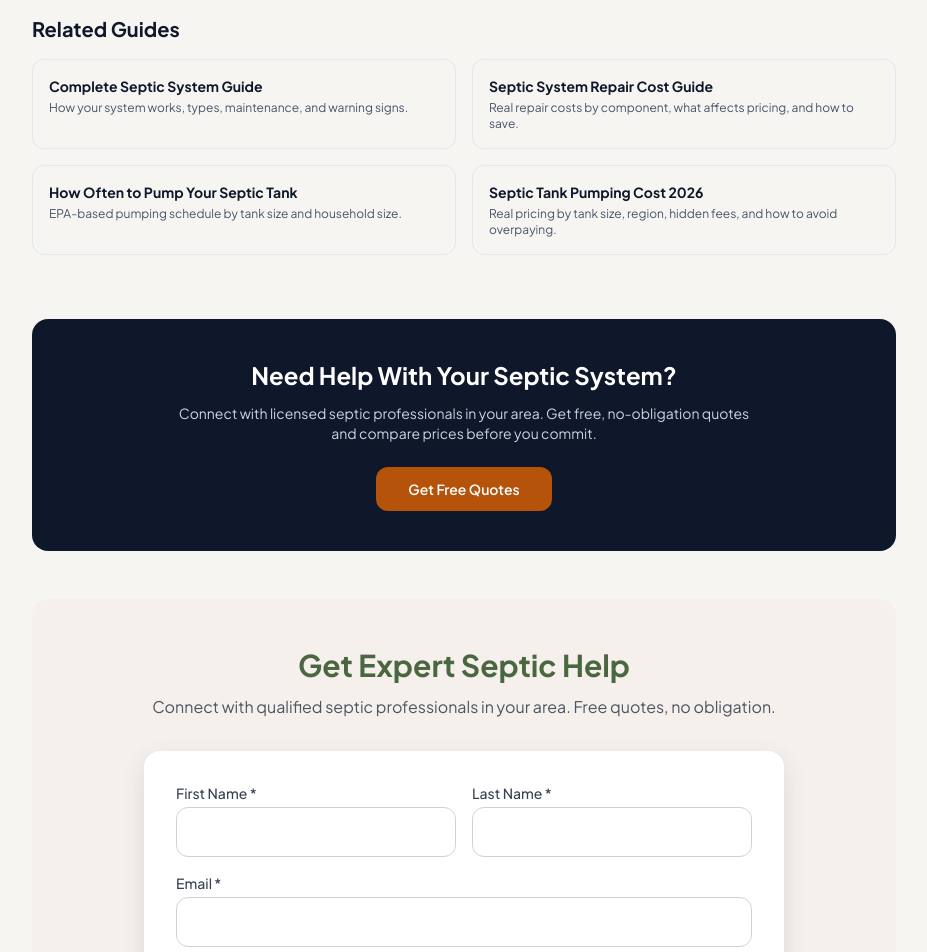
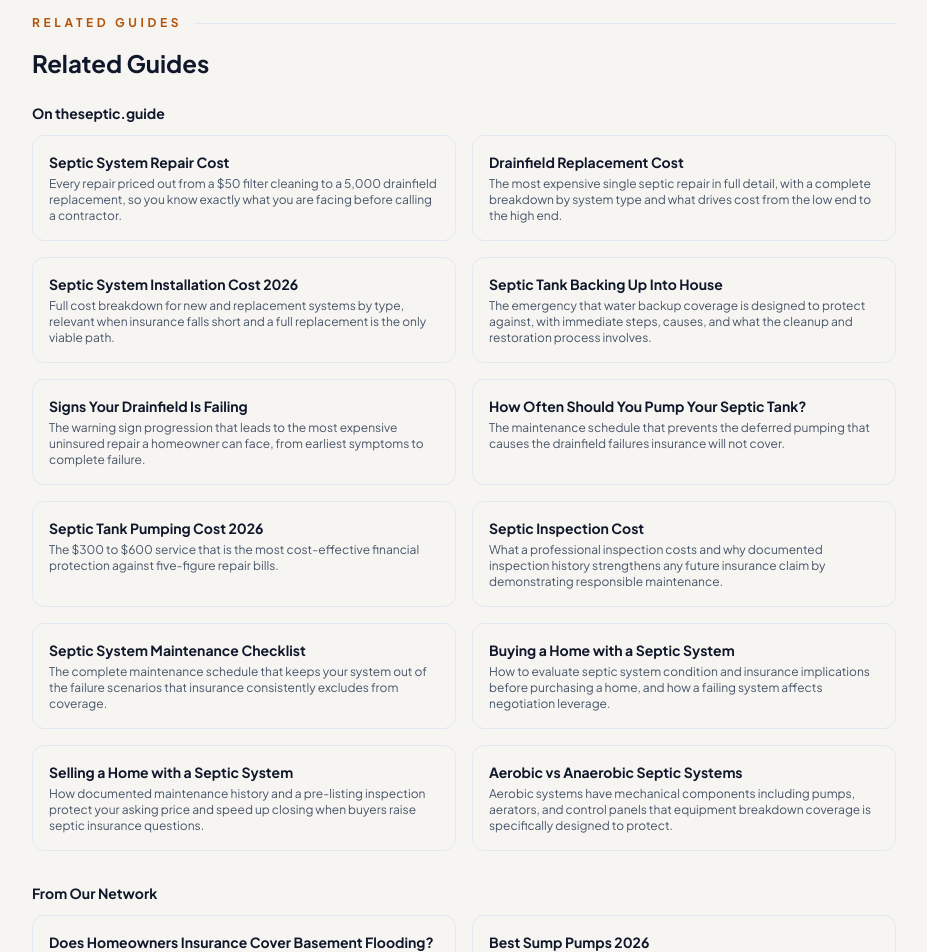
Before and after one commit to thebasementguide2026/theseptic.guide-, a Next.js app: page /articles/does-insurance-cover-septic-repair-replacement in a window 1280 px wide. Shown: the part 8960-9912 px from the top of the page, without its empty margins (176-1103 px from the left). Built offline with nearby package versions, Linux system fonts and the light colour scheme.

Commit message:
Replace Related Guides section with expanded version

```diff
--- a/app/articles/does-insurance-cover-septic-repair-replacement/page.tsx
+++ b/app/articles/does-insurance-cover-septic-repair-replacement/page.tsx
@@ -567,28 +567,86 @@ export default function InsuranceCoverSepticArticle() {
 
                   {/* Related Guides */}
           <div className='mb-16'>
-            <h2 className='text-xl font-bold text-slate-900 mb-4'>Related Guides</h2>
-            <div className='grid md:grid-cols-2 gap-4'>
-              <Link href='/articles/complete-septic-guide' className='block p-4 border border-slate-200 rounded-lg hover:shadow-md transition-shadow'>
-                <h3 className='font-bold text-slate-900 mb-1 text-sm'>Complete Septic System Guide</h3>
-                <p className='text-slate-600 text-xs'>How your system works, types, maintenance, and warning signs.</p>
+            <div className='flex items-center space-x-3 mb-4'>
+              <span className='text-amber-700 font-bold tracking-[0.3em] text-xs uppercase'>Related Guides</span>
+              <div className='flex-1 h-px bg-slate-200'></div>
+            </div>
+            <h2 className='text-2xl font-bold text-slate-900 mb-6'>Related Guides</h2>
+
+            <h3 className='font-bold text-slate-900 text-sm mb-3'>On theseptic.guide</h3>
+            <div className='grid md:grid-cols-2 gap-4 mb-8'>
+              <Link href='/cost-guides/septic-system-repair-cost' className='block p-4 border border-slate-200 rounded-lg hover:shadow-md transition-shadow'>
+                <h4 className='font-bold text-slate-900 mb-1 text-sm'>Septic System Repair Cost</h4>
+                <p className='text-slate-600 text-xs'>Every repair priced out from a $50 filter cleaning to a  5,000 drainfield replacement, so you know exactly what you are facing before calling a contractor.</p>
               </Link>
-              <Link href='/cost-guides/septic-system-repair-cost' className='block p-4 border border-slate-200 rounded-lg hover:shadow-md transition-shadow'>
-                <h3 className='font-bold text-slate-900 mb-1 text-sm'>Septic System Repair Cost Guide</h3>
-                <p className='text-slate-600 text-xs'>Real repair costs by component, what affects pricing, and how to save.</p>
+              <Link href='/cost-guides/drainfield-replacement-cost' className='block p-4 border border-slate-200 rounded-lg hover:shadow-md transition-shadow'>
+                <h4 className='font-bold text-slate-900 mb-1 text-sm'>Drainfield Replacement Cost</h4>
+                <p className='text-slate-600 text-xs'>The most expensive single septic repair in full detail, with a complete breakdown by system type and what drives cost from the low end to the high end.</p>
+              </Link>
+              <Link href='/cost-guides/septic-system-installation-cost' className='block p-4 border border-slate-200 rounded-lg hover:shadow-md transition-shadow'>
+                <h4 className='font-bold text-slate-900 mb-1 text-sm'>Septic System Installation Cost 2026</h4>
+                <p className='text-slate-600 text-xs'>Full cost breakdown for new and replacement systems by type, relevant when insurance falls short and a full replacement is the only viable path.</p>
+              </Link>
+              <Link href='/articles/septic-tank-backing-up' className='block p-4 border border-slate-200 rounded-lg hover:shadow-md transition-shadow'>
+                <h4 className='font-bold text-slate-900 mb-1 text-sm'>Septic Tank Backing Up Into House</h4>
+                <p className='text-slate-600 text-xs'>The emergency that water backup coverage is designed to protect against, with immediate steps, causes, and what the cleanup and restoration process involves.</p>
+              </Link>
+              <Link href='/articles/signs-drainfield-is-failing' className='block p-4 border border-slate-200 rounded-lg hover:shadow-md transition-shadow'>
+                <h4 className='font-bold text-slate-900 mb-1 text-sm'>Signs Your Drainfield Is Failing</h4>
+                <p className='text-slate-600 text-xs'>The warning sign progression that leads to the most expensive uninsured repair a homeowner can face, from earliest symptoms to complete failure.</p>
               </Link>
               <Link href='/articles/how-often-pump-septic-tank' className='block p-4 border border-slate-200 rounded-lg hover:shadow-md transition-shadow'>
-                <h3 className='font-bold text-slate-900 mb-1 text-sm'>How Often to Pump Your Septic Tank</h3>
-                <p className='text-slate-600 text-xs'>EPA-based pumping schedule by tank size and household size.</p>
+                <h4 className='font-bold text-slate-900 mb-1 text-sm'>How Often Should You Pump Your Septic Tank?</h4>
+                <p className='text-slate-600 text-xs'>The maintenance schedule that prevents the deferred pumping that causes the drainfield failures insurance will not cover.</p>
               </Link>
               <Link href='/articles/septic-tank-pumping-cost' className='block p-4 border border-slate-200 rounded-lg hover:shadow-md transition-shadow'>
-                <h3 className='font-bold text-slate-900 mb-1 text-sm'>Septic Tank Pumping Cost 2026</h3>
-                <p className='text-slate-600 text-xs'>Real pricing by tank size, region, hidden fees, and how to avoid overpaying.</p>
+                <h4 className='font-bold text-slate-900 mb-1 text-sm'>Septic Tank Pumping Cost 2026</h4>
+                <p className='text-slate-600 text-xs'>The $300 to $600 service that is the most cost-effective financial protection against five-figure repair bills.</p>
               </Link>
+              <Link href='/cost-guides/septic-inspection-cost' className='block p-4 border border-slate-200 rounded-lg hover:shadow-md transition-shadow'>
+                <h4 className='font-bold text-slate-900 mb-1 text-sm'>Septic Inspection Cost</h4>
+                <p className='text-slate-600 text-xs'>What a professional inspection costs and why documented inspection history strengthens any future insurance claim by demonstrating responsible maintenance.</p>
+              </Link>
+              <Link href='/articles/septic-system-maintenance' className='block p-4 border border-slate-200 rounded-lg hover:shadow-md transition-shadow'>
+                <h4 className='font-bold text-slate-900 mb-1 text-sm'>Septic System Maintenance Checklist</h4>
+                <p className='text-slate-600 text-xs'>The complete maintenance schedule that keeps your system out of the failure scenarios that insurance consistently excludes from coverage.</p>
+              </Link>
+              <Link href='/articles/buying-home-with-septic' className='block p-4 border border-slate-200 rounded-lg hover:shadow-md transition-shadow'>
+                <h4 className='font-bold text-slate-900 mb-1 text-sm'>Buying a Home with a Septic System</h4>
+                <p className='text-slate-600 text-xs'>How to evaluate septic system condition and insurance implications before purchasing a home, and how a failing system affects negotiation leverage.</p>
+              </Link>
+              <Link href='/articles/selling-home-with-septic' className='block p-4 border border-slate-200 rounded-lg hover:shadow-md transition-shadow'>
+                <h4 className='font-bold text-slate-900 mb-1 text-sm'>Selling a Home with a Septic System</h4>
+                <p className='text-slate-600 text-xs'>How documented maintenance history and a pre-listing inspection protect your asking price and speed up closing when buyers raise septic insurance questions.</p>
+              </Link>
+              <Link href='/articles/aerobic-vs-anaerobic-septic' className='block p-4 border border-slate-200 rounded-lg hover:shadow-md transition-shadow'>
+                <h4 className='font-bold text-slate-900 mb-1 text-sm'>Aerobic vs Anaerobic Septic Systems</h4>
+                <p className='text-slate-600 text-xs'>Aerobic systems have mechanical components including pumps, aerators, and control panels that equipment breakdown coverage is specifically designed to protect.</p>
+              </Link>
+            </div>
+
+            <h3 className='font-bold text-slate-900 text-sm mb-3'>From Our Network</h3>
+            <div className='grid md:grid-cols-2 gap-4 mb-8'>
+              <Link href='https://thebasement.guide/articles/does-insurance-cover-basement-flooding' className='block p-4 border border-slate-200 rounded-lg hover:shadow-md transition-shadow'>
+                <h4 className='font-bold text-slate-900 mb-1 text-sm'>Does Homeowners Insurance Cover Basement Flooding?</h4>
+                <p className='text-slate-600 text-xs'>A parallel guide covering how homeowners insurance treats basement flooding events, which often occur alongside septic backups in homes where both systems are under stress simultaneously.</p>
+              </Link>
+              <Link href='https://thebasement.guide/articles/best-sump-pumps' className='block p-4 border border-slate-200 rounded-lg hover:shadow-md transition-shadow'>
+                <h4 className='font-bold text-slate-900 mb-1 text-sm'>Best Sump Pumps 2026</h4>
+                <p className='text-slate-600 text-xs'>For homes where groundwater management failures contribute to septic drainfield saturation, a reliable sump pump system reduces the risk of the uninsured failures covered in this guide.</p>
+              </Link>
+            </div>
+
+            <h3 className='font-bold text-slate-900 text-sm mb-3'>External Resource</h3>
+            <div className='grid md:grid-cols-2 gap-4'>
+              <a href='https://www.iii.org/article/homeowners-insurance-basics' target='_blank' rel='noopener noreferrer' className='block p-4 border border-slate-200 rounded-lg hover:shadow-md transition-shadow'>
+                <h4 className='font-bold text-slate-900 mb-1 text-sm'>Insurance Information Institute: Homeowners Insurance Basics</h4>
+                <p className='text-slate-600 text-xs'>Authoritative guidance on what standard HO-3 policies cover and exclude, including the gradual damage exclusion that affects most septic repair claims.</p>
+              </a>
             </div>
           </div>
 
-                  {/* CTA */}
+          {/* CTA */}
           <div className='bg-slate-900 rounded-2xl p-8 md:p-10 text-center'>
             <h2 className='text-xl md:text-2xl font-bold text-white mb-3'>Need Help With Your Septic System?</h2>
             <p className='text-slate-300 mb-6 max-w-xl mx-auto text-sm'>Connect with licensed septic professionals in your area. Get free, no-obligation quotes and compare prices before you commit.</p>
```
